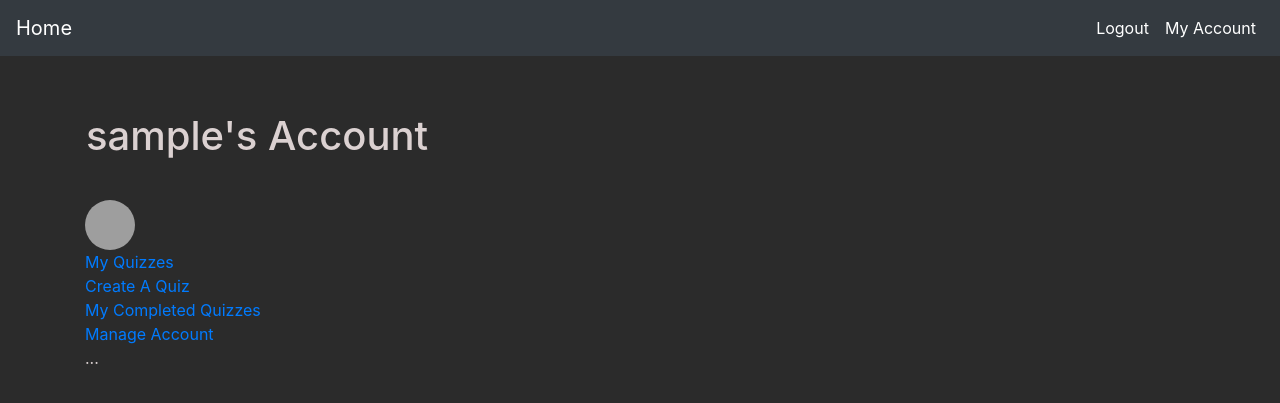
After one commit to EmilyEssex/inquizitive_wad2_project, a Django app: page /account/ in a window 1280 px wide. The commit adds this page. Shown: the top 403 px of the page. Run offline with Django 3.2, Linux system fonts and the light colour scheme; the visitor is signed in with stand-in values (Sample User, id 1); some libraries are stand-ins or nearby versions; grey boxes are pictures that could not be loaded.

Commit message:
Account Page Added

```diff
--- a/inquizitive/forms.py
+++ b/inquizitive/forms.py
@@ -4,84 +4,90 @@ from django import forms
 import json
 from inquizitive.models import Quiz, Question
 from django.forms import formset_factory
-from django.contrib.postgres.fields.jsonb import JSONField
+#from django.contrib.postgres.fields.jsonb import JSONField
 
-#from splitjson.widgets import SplitJSONWidget
+# from splitjson.widgets import SplitJSONWidget
 
 
 # default maximum number of forms in a formset, to prevent memory exhaustion
 DEFAULT_MAX_NUM = 1000
 
+
 class EditProfileForm(UserChangeForm):
+    password = forms.CharField(label="", widget=forms.TextInput(attrs={'type': 'hidden'}))
 
-	password = forms.CharField(label="", widget=forms.TextInput(attrs={'type':'hidden'}))
-	class Meta:
-		model = User
-		#excludes private information from User
-		fields = ('username', 'first_name', 'last_name', 'email','password',)
-
-
+    class Meta:
+        model = User
+        # excludes private information from User
+        fields = ('username', 'first_name', 'last_name', 'email', 'password',)
 
 
 class SignUpForm(UserCreationForm):
-	email = forms.EmailField(label="", widget=forms.TextInput(attrs={'class':'form-control', 'placeholder':'Email Address'}), )
-	first_name = forms.CharField(label="", max_length=100, widget=forms.TextInput(attrs={'class':'form-control', 'placeholder':'First Name'}))
-	last_name = forms.CharField(label="", max_length=100, widget=forms.TextInput(attrs={'class':'form-control', 'placeholder':'Last Name'}))
+    email = forms.EmailField(label="",
+                             widget=forms.TextInput(attrs={'class': 'form-control', 'placeholder': 'Email Address'}), )
+    first_name = forms.CharField(label="", max_length=100,
+                                 widget=forms.TextInput(attrs={'class': 'form-control', 'placeholder': 'First Name'}))
+    last_name = forms.CharField(label="", max_length=100,
+                                widget=forms.TextInput(attrs={'class': 'form-control', 'placeholder': 'Last Name'}))
+
+    class Meta:
+        model = User
+        fields = ('username', 'first_name', 'last_name', 'email', 'password1', 'password2',)
+
+    def __init__(self, *args, **kwargs):
+        super(SignUpForm, self).__init__(*args, **kwargs)
+
+        self.fields['username'].widget.attrs['class'] = 'form-control'
+        self.fields['username'].widget.attrs['placeholder'] = 'User Name'
+        self.fields['username'].label = ''
+        self.fields[
+            'username'].help_text = '<span class="form-text text-muted"><small>Required. 150 characters or fewer.</small></span>'
+
+        self.fields['password1'].widget.attrs['class'] = 'form-control'
+        self.fields['password1'].widget.attrs['placeholder'] = 'Password'
+        self.fields['password1'].label = ''
+        self.fields[
+            'password1'].help_text = '<ul class="form-text text-muted small"><li>Your password must contain at least 8 characters.</li><li>Password can\'t be completely numeric.</li></ul>'
+
+        self.fields['password2'].widget.attrs['class'] = 'form-control'
+        self.fields['password2'].widget.attrs['placeholder'] = 'Confirm Password'
+        self.fields['password2'].label = ''
+        self.fields['password2'].help_text = '<span class="form-text text-muted"><small></small></span>'
 
 
-	class Meta:
-		model = User
-		fields = ('username', 'first_name', 'last_name', 'email', 'password1', 'password2',)
-
-	def __init__(self, *args, **kwargs):
-	    super(SignUpForm, self).__init__(*args, **kwargs)
-
-	    self.fields['username'].widget.attrs['class'] = 'form-control'
-	    self.fields['username'].widget.attrs['placeholder'] = 'User Name'
-	    self.fields['username'].label = ''
-	    self.fields['username'].help_text = '<span class="form-text text-muted"><small>Required. 150 characters or fewer.</small></span>'
-
-	    self.fields['password1'].widget.attrs['class'] = 'form-control'
-	    self.fields['password1'].widget.attrs['placeholder'] = 'Password'
-	    self.fields['password1'].label = ''
-	    self.fields['password1'].help_text = '<ul class="form-text text-muted small"><li>Your password must contain at least 8 characters.</li><li>Password can\'t be completely numeric.</li></ul>'
-
-	    self.fields['password2'].widget.attrs['class'] = 'form-control'
-	    self.fields['password2'].widget.attrs['placeholder'] = 'Confirm Password'
-	    self.fields['password2'].label = ''
-	    self.fields['password2'].help_text = '<span class="form-text text-muted"><small></small></span>'
-
-
-
-DIFFICULTY_CHOICES=[
+DIFFICULTY_CHOICES = [
     ('easy', 'Easy'),
     ('medium', 'Medium'),
     ('hard', 'Hard'),
-    ]
-#form for quiz model
+]
+
+
+# form for quiz model
 class CreateAQuizForm(forms.ModelForm):
     quizName = forms.CharField(max_length=500, help_text="Quiz Name: ")
     quizSubject = forms.CharField(max_length=500, help_text="Quiz Subject: ")
-    quizDifficulty=forms.CharField(label='Quiz Difficulty: ', widget=forms.Select(choices=DIFFICULTY_CHOICES))
-    numOfQue=forms.IntegerField(max_value=100, min_value=0, help_text="Number of questions in quiz ")
+    quizDifficulty = forms.CharField(label='Quiz Difficulty: ', widget=forms.Select(choices=DIFFICULTY_CHOICES))
+    numOfQue = forms.IntegerField(max_value=100, min_value=0, help_text="Number of questions in quiz ")
+
     class Meta:
         model = Quiz
-        fields = ('quizName', 'quizSubject', 'quizDifficulty','numOfQue')
+        fields = ('quizName', 'quizSubject', 'quizDifficulty', 'numOfQue')
 
-#form for question model
+
+# form for question model
 class AddAQuestionForm(forms.ModelForm):
-
     questionText = forms.CharField(max_length=500, help_text="Question: ")
     questionMarks = forms.IntegerField(max_value=100, min_value=0)
-    #answers = JSONField()
+	# answers = JSONField()
     optiona = forms.CharField(max_length=500, help_text="Answer A")
     optionb = forms.CharField(max_length=500, help_text="Answer B")
     optionc = forms.CharField(max_length=500, help_text="Answer C")
     optiond = forms.CharField(max_length=500, help_text="Answer D")
-    correctAnswer=forms.CharField(max_length=500, help_text="Enter answer (copy and paste please)")
-   # attrs = {'class': 'special', 'size': '40'}
-   # data = forms.CharField(widget=SplitJSONWidget(attrs=attrs, debug=True))
+    correctAnswer = forms.CharField(max_length=500, help_text="Enter answer (copy and paste please)")
+
+    # attrs = {'class': 'special', 'size': '40'}
+    # data = forms.CharField(widget=SplitJSONWidget(attrs=attrs, debug=True))
     class Meta:
         model = Question
-        fields = ('questionText',  'questionMarks', 'optiona' , 'optionb', 'optionc', 'optiond', 'correctAnswer')
-   # we should add the ansers as well
+        fields = ('questionText', 'questionMarks', 'optiona', 'optionb', 'optionc', 'optiond', 'correctAnswer')
+# we should add the ansers as well
--- a/inquizitive/templates/inquizitive/base.html
+++ b/inquizitive/templates/inquizitive/base.html
@@ -39,7 +39,7 @@
         <a class="nav-link" href="{% url 'logout' %}">Logout</a>
       </li>
       <li class="nav-item active">
-        <a class="nav-link" href="{% url 'edit_profile' %}">Edit Profile</a>
+        <a class="nav-link" href="{% url 'user_account' %}">My Account</a>
 
       </li>
 
--- /dev/null
+++ b/inquizitive/templates/inquizitive/user_account.html
@@ -0,0 +1,34 @@
+{% extends 'inquizitive/base.html' %}
+
+{% block content %}
+    <div class="row my-3 p-3">
+        <h1>{{ user.username }}'s Account</h1>
+    </div>
+
+    <style>
+
+    </style>
+
+
+    <div id="mySidenav" class="sidenav">
+<!--      <a href="javascript:void(0)" class="closebtn" onclick="closeNav()">&times;</a>-->
+      <img src="default.jpg" alt="Avatar" class="avatar"><br>
+        <style>
+            .avatar {
+            vertical-align: middle;
+            width: 50px;
+            height: 50px;
+            border-radius: 50%;
+            }
+        </style>
+      <a href="#">My Quizzes</a><br>
+      <a href="#">Create A Quiz</a><br>
+      <a href="#">My Completed Quizzes</a><br>
+      <a href="#">Manage Account</a><br>
+    </div>
+
+    <div id="main">
+      ...
+    </div>
+
+{% endblock %}
--- a/inquizitive/urls.py
+++ b/inquizitive/urls.py
@@ -1,6 +1,7 @@
 from django.urls import path
 from inquizitive import views
 from . import views
+from .views import user_account
 
 
 #app_name = 'inquizitive'
@@ -10,6 +11,7 @@ urlpatterns = [
     path('login/', views.login_user, name ='login'),
     path('logout/', views.logout_user, name='logout'),
     path('register/', views.register_user, name='register'),
+    path('account/', user_account, name='user_account'),
     path('edit_profile/', views.edit_profile, name='edit_profile'),
     path('change_password/', views.change_password, name='change_password'),
     path('inquizitive/creating_quiz/', views.creating_quiz, name='creating_quiz'),
--- a/inquizitive/views.py
+++ b/inquizitive/views.py
@@ -1,34 +1,37 @@
+from django.contrib.auth.decorators import login_required
 from django.http import HttpResponse
 from django.shortcuts import render, redirect
 from django.contrib.auth import authenticate, login, logout, update_session_auth_hash
 from django.contrib.auth.forms import UserCreationForm, UserChangeForm, PasswordChangeForm
 from django.contrib import messages
 from .forms import SignUpForm, EditProfileForm
-from inquizitive.forms import CreateAQuizForm,  AddAQuestionForm
+from inquizitive.forms import CreateAQuizForm, AddAQuestionForm
 from django.shortcuts import redirect
 from .models import Quiz, Question
 from django.urls import reverse
 from datetime import datetime
 from django.forms import formset_factory
 
+
 # Create your views here.
 
 
 def home(request):
-    #everything before render is new -Hana
+    # everything before render is new -Hana
     quizzes_list = Quiz.objects.all()
     context_dict = {}
     context_dict['boldmessage'] = 'Crunchy, creamy, cookie, candy, cupcake!'
     context_dict['quizzes'] = quizzes_list
     request.session.set_test_cookie()
-      # Obtain our Response object early so we can add cookie information.
+    # Obtain our Response object early so we can add cookie information.
     response = render(request, 'inquizitive/home.html', context_dict)
-      # Call the helper function to handle the cookies
+    # Call the helper function to handle the cookies
     visitor_cookie_handler(request)
     context_dict['visits'] = request.session['visits']
     # Return response back to the user, updating any cookies that need changed.
     return response
-    #return render(request, 'inquizitive/home.html', context_dict)
+    # return render(request, 'inquizitive/home.html', context_dict)
+
 
 # A helper method
 def get_server_side_cookie(request, cookie, default_val=None):
@@ -36,11 +39,13 @@ def get_server_side_cookie(request, cookie, default_val=None):
     if not val:
         val = default_val
     return val
+
+
 # Updated the function definition
-def visitor_cookie_handler(request ):
+def visitor_cookie_handler(request):
     visits = int(get_server_side_cookie(request, 'visits', '1'))
-    last_visit_cookie = get_server_side_cookie(request, 'last_visit',  str(datetime.now()))
-    last_visit_time = datetime.strptime(last_visit_cookie[:-7],'%Y-%m-%d %H:%M:%S')
+    last_visit_cookie = get_server_side_cookie(request, 'last_visit', str(datetime.now()))
+    last_visit_time = datetime.strptime(last_visit_cookie[:-7], '%Y-%m-%d %H:%M:%S')
     # If it's been more than a day since the last visit...
 
     if (datetime.now() - last_visit_time).seconds > 3600:
@@ -54,90 +59,94 @@ def visitor_cookie_handler(request ):
     request.session['visits'] = visits
 
 
-def login_user (request):
-	if request.method == 'POST': #if someone fills out form , Post it
-		username = request.POST['username']
-		password = request.POST['password']
-		user = authenticate(request, username=username, password=password)
-		if user is not None:# if user exist
-			login(request, user)
-			messages.success(request,('Login Successful'))
-			return redirect('home') #routes to 'home' on successful login
-		else:
-			messages.success(request,('Error logging in'))
-			return redirect('login') #re routes to login page upon unsucessful login
-	else:
-		return render(request, 'inquizitive/login.html', {})
+def login_user(request):
+    if request.method == 'POST':  # if someone fills out form , Post it
+        username = request.POST['username']
+        password = request.POST['password']
+        user = authenticate(request, username=username, password=password)
+        if user is not None:  # if user exist
+            login(request, user)
+            messages.success(request, ('Login Successful'))
+            return redirect('home')  # routes to 'home' on successful login
+        else:
+            messages.success(request, ('Error logging in'))
+            return redirect('login')  # re routes to login page upon unsucessful login
+    else:
+        return render(request, 'inquizitive/login.html', {})
 
 
 def logout_user(request):
-	logout(request)
-	messages.success(request,('You are now logged out'))
-	return redirect('home')
+    logout(request)
+    messages.success(request, ('You are now logged out'))
+    return redirect('home')
 
 
 def register_user(request):
-	if request.method =='POST':
-		form = SignUpForm(request.POST)
-		if form.is_valid():
-			form.save()
-			username = form.cleaned_data['username']
-			password = form.cleaned_data['password1']
-			user = authenticate(username=username, password=password)
-			login(request,user)
-			messages.success(request, ('Youre now registered'))
-			return redirect('home')
-	else:
-		form = SignUpForm()
+    if request.method == 'POST':
+        form = SignUpForm(request.POST)
+        if form.is_valid():
+            form.save()
+            username = form.cleaned_data['username']
+            password = form.cleaned_data['password1']
+            user = authenticate(username=username, password=password)
+            login(request, user)
+            messages.success(request, ('Youre now registered'))
+            return redirect('home')
+    else:
+        form = SignUpForm()
 
-	context = {'form': form}
-	return render(request, 'inquizitive/register.html', context)
+    context = {'form': form}
+    return render(request, 'inquizitive/register.html', context)
+
+
+@login_required
+def user_account(request):
+    return render(request, 'inquizitive/user_account.html')
 
 
 def edit_profile(request):
-	if request.method =='POST':
-		form = EditProfileForm(request.POST, instance= request.user)
-		if form.is_valid():
-			form.save()
-			messages.success(request, ('You have edited your profile'))
-			return redirect('home')
-	else: 		#passes in user information
-		form = EditProfileForm(instance= request.user)
+    if request.method == 'POST':
+        form = EditProfileForm(request.POST, instance=request.user)
+        if form.is_valid():
+            form.save()
+            messages.success(request, ('You have edited your profile'))
+            return redirect('home')
+    else:  # passes in user information
+        form = EditProfileForm(instance=request.user)
 
-	context = {'form': form}
-	return render(request, 'inquizitive/edit_profile.html', context)
+    context = {'form': form}
+    return render(request, 'inquizitive/edit_profile.html', context)
 
 
 def change_password(request):
-	if request.method =='POST':
-		form = PasswordChangeForm(data=request.POST, user= request.user)
-		if form.is_valid():
-			form.save()
-			update_session_auth_hash(request, form.user)
-			messages.success(request, ('You have edited your password'))
-			return redirect('home')
-	else: 		#passes in user information
-		form = PasswordChangeForm(user= request.user)
+    if request.method == 'POST':
+        form = PasswordChangeForm(data=request.POST, user=request.user)
+        if form.is_valid():
+            form.save()
+            update_session_auth_hash(request, form.user)
+            messages.success(request, ('You have edited your password'))
+            return redirect('home')
+    else:  # passes in user information
+        form = PasswordChangeForm(user=request.user)
 
-	context = {'form': form}
-	return render(request, 'inquizitive/change_password.html', context)
-
+    context = {'form': form}
+    return render(request, 'inquizitive/change_password.html', context)
 
 
 def creating_quiz(request):
-    user=request.user
+    user = request.user
     form = CreateAQuizForm()
     if request.method == 'POST':
         form = CreateAQuizForm(request.POST)
         if form.is_valid():
             form.save(commit=True)
-            return redirect(reverse('home')) ### not sure about this
+            return redirect(reverse('home'))  ### not sure about this
         else:
-            form=CreateAQuizForm()
+            form = CreateAQuizForm()
     visitor_cookie_handler(request)
 
-    context = {'form': form,'visits':request.session['visits']}
-   # context['visits'] = request.session['visits']
+    context = {'form': form, 'visits': request.session['visits']}
+    # context['visits'] = request.session['visits']
     return render(request, 'inquizitive/creating_quiz.html', context)
 
 
@@ -145,44 +154,38 @@ def adding_questions(request, quiz_name_slug):
     try:
         quiz = Quiz.objects.get(slug=quiz_name_slug)
     except Quiz.DoesNotExist:
-        quiz=None
+        quiz = None
     if quiz is None:
         return redirect('/inquizitive/creating_quiz/')
     form = AddAQuestionForm()
     if request.method == 'POST':
-        form =  AddAQuestionForm(request.POST)
+        form = AddAQuestionForm(request.POST)
 
-    context = {'form': form, 'quiz':quiz}
+    context = {'form': form, 'quiz': quiz}
 
-    QuestionFormSet = formset_factory(AddAQuestionForm, extra = quiz.numOfQue )
+    QuestionFormSet = formset_factory(AddAQuestionForm, extra=quiz.numOfQue)
     formset = QuestionFormSet(request.POST or None)
 
     if formset.is_valid():
-         for form in formset:
-             if form.is_valid():
-                 if quiz:
-                     question = form.save(commit=False)
-                     question.quiz = quiz
-                     question.save()
-                     redirect(reverse('show_quiz1', kwargs={'quiz_name_slug': quiz_name_slug}))
-             else:
-                 print(form.errors)
-
+        for form in formset:
+            if form.is_valid():
+                if quiz:
+                    question = form.save(commit=False)
+                    question.quiz = quiz
+                    question.save()
+                    redirect(reverse('show_quiz1', kwargs={'quiz_name_slug': quiz_name_slug}))
+            else:
+                print(form.errors)
 
     context['formset'] = formset
 
     return render(request, 'inquizitive/adding_questions.html', context)
 
 
-
-
-
-
 def show_quiz1(request, quiz_name_slug):
     if request.session.test_cookie_worked():
         print("TEST COOKIE WORKED!")
         request.session.delete_test_cookie()
-
 
     context_dict = {}
     try:
@@ -191,12 +194,12 @@ def show_quiz1(request, quiz_name_slug):
         questions = Question.objects.filter(quiz=quiz)
         context_dict['questions'] = questions
         context_dict['quiz'] = quiz
-        context_dict['numOfQue']= quiz.numOfQue
-        context_dict['optionsList']=[Question.optiona,Question.optionb,Question.optionc,Question.optiond]
-        score =0
-        maxPossibleScore=0
+        context_dict['numOfQue'] = quiz.numOfQue
+        context_dict['optionsList'] = [Question.optiona, Question.optionb, Question.optionc, Question.optiond]
+        score = 0
+        maxPossibleScore = 0
         for q in questions:
-            maxPossibleScore+=q.questionMarks
+            maxPossibleScore += q.questionMarks
 
 
 
```
Also changed, not shown: inquizitive/admin.py (+8 -7 lines), inquizitive/models.py (+69 -62 lines), inquizitive/templates/inquizitive/home.html (+11 -1 lines), inquizitive/migrations/0006_alter_userprofile_profile.py (added), inquizitive/templates/inquizitive/my_profile.html (deleted), media/profile_images/default.jpg (added), media/profile_images/maggiori.jpg (added).
